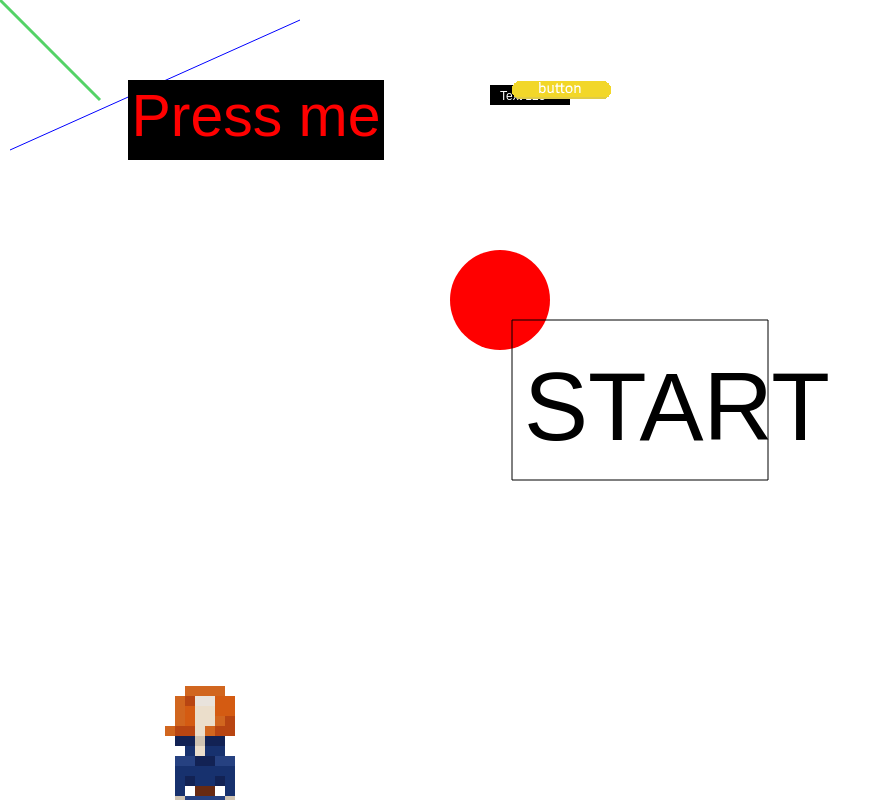
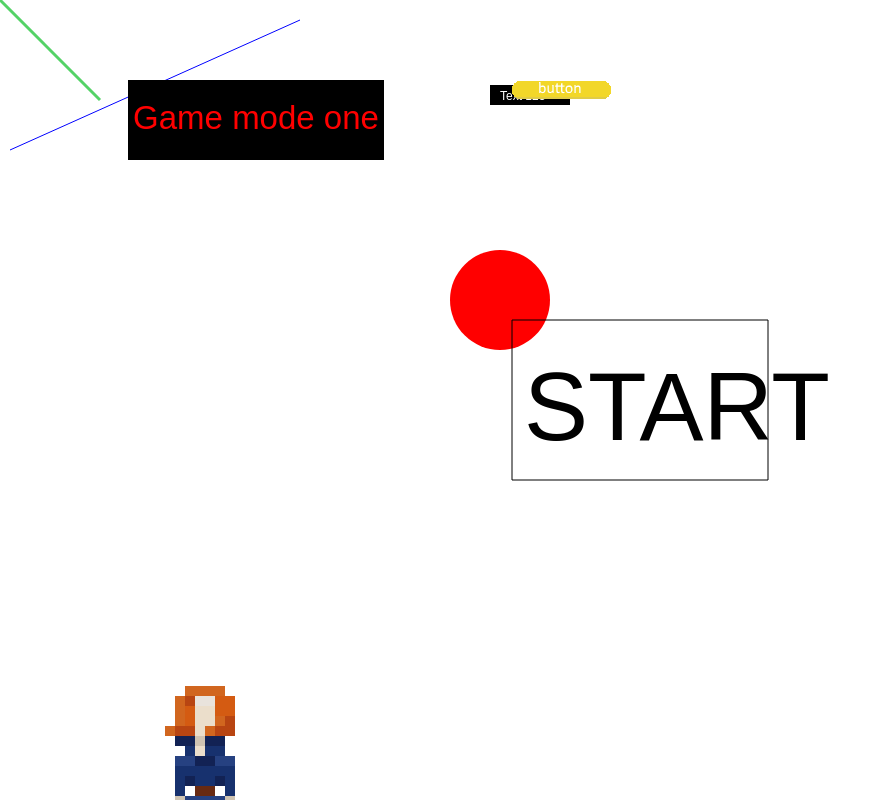
Before and after one commit to pixinasty/game, a plain HTML site: page index.html in a window 1280 px wide. Shown: the whole page, without its empty margins (0-891 px from the left). Drawn offline with Linux system fonts and the light colour scheme.

Commit message:
8
+ game.mode

```diff
--- a/game.js
+++ b/game.js
@@ -313,6 +313,20 @@ var game =
 		};
 	},
 
+	logic: function ()
+	{
+		if (game.mode.type != '')
+		{
+			game.mode[game.mode.type]();
+			game.mode.type = '';
+		};
+	},
+
+	mode:
+	{
+		type: ''
+	},
+
 	option:
 	{
 		interval: 1000
@@ -320,6 +334,7 @@ var game =
 
 	paint: function ()
 	{
+		game.canvas.resize ();
 		for (var id in game.canvas)
 		{
 			switch (id)
@@ -448,7 +463,7 @@ var game =
 
 	update: function ()
 	{
-		game.canvas.resize ();
+		game.logic ();
 		game.interface ();
 		game.paint ();
 	}
--- a/index.html
+++ b/index.html
@@ -35,11 +35,11 @@
 
 			game.create.button =
 			{
-				action: function () { game.log = 'clicked'; },
+				action: function () { game.mode.type = 'one'; },
 				color: '#94a',
 				h: 0.1,
 				name: 'test_button',
-				text: { color: '#f00', text: 'Press me' },
+				text: { color: '#f00', text: 'Game mode one' },
 				w: 0.2,
 				x: 0.1,
 				y: 0.1
@@ -47,7 +47,7 @@
 
 			game.create.button =
 			{
-				action: function () { game.log = 'clicked 2'; },
+				action: function () { game.mode.type = 'zero'; },
 				h: 20,
 				image: 'button.png',
 				name: 'button',
@@ -56,6 +56,16 @@
 				x: 0.4,
 				y: 0.1
 			};
+
+			game.mode.one = function ()
+			{
+				game.log = 'one mode';
+			};
+
+			game.mode.zero = function ()
+			{
+				game.log = 'zero mode';
+			};
 		</script>
 	</body>
 </html>
```
